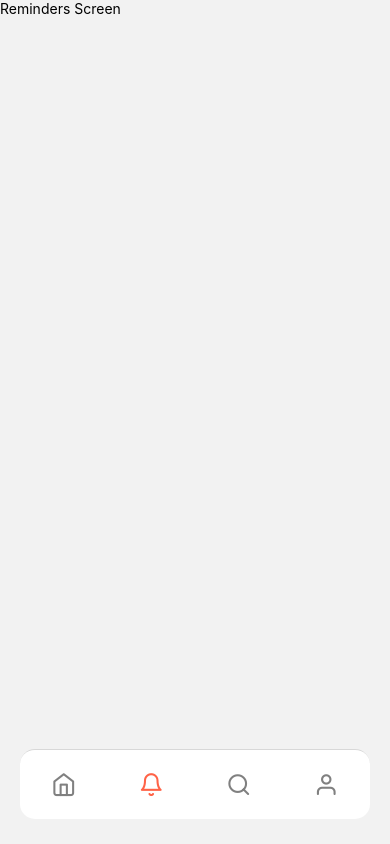
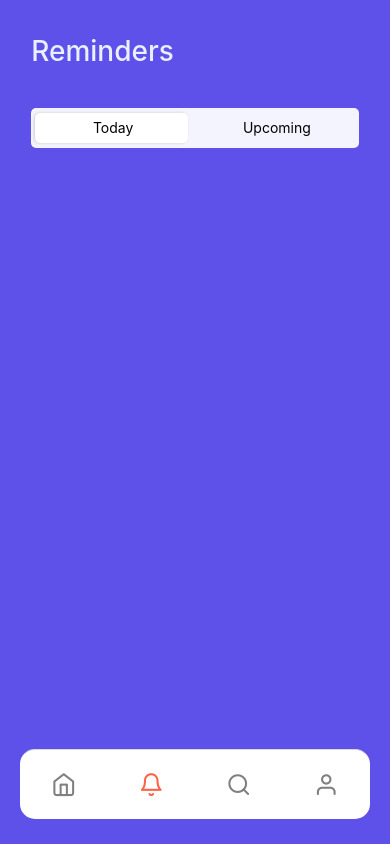
Before and after one commit to intromisan/PillMory, a React Native app: screen /Reminders in a window 390 px wide. Built offline with nearby package versions, Linux system fonts and the light colour scheme.

Commit message:
started building RemindersScreen

```diff
--- /dev/null
+++ b/src/components/RemindersScreen/ScreenNavigator.tsx
@@ -0,0 +1,59 @@
+import { StyleSheet, Text, View } from "react-native";
+import React from "react";
+import { COLORS } from "../../constants";
+import { Dimensions } from "react-native";
+
+const { width, height } = Dimensions.get("window");
+
+const ScreenNavigator = () => {
+  return (
+    <View style={styles.screenNavigator}>
+      <View style={styles.screenNavigatorItem}>
+        <Text>Today</Text>
+      </View>
+      <View style={styles.screenNavigatorItem}>
+        <Text>Upcoming</Text>
+      </View>
+      <View style={styles.activeBlock} />
+    </View>
+  );
+};
+
+export default ScreenNavigator;
+
+const styles = StyleSheet.create({
+  screenNavigator: {
+    backgroundColor: COLORS.backgroundLightColor,
+    marginHorizontal: width * 0.08,
+    flexDirection: "row",
+    justifyContent: "space-between",
+    marginTop: 40,
+    position: "relative",
+    height: 40,
+    borderRadius: 5,
+  },
+  screenNavigatorItem: {
+    flex: 1,
+    justifyContent: "center",
+    alignItems: "center",
+    zIndex: 4,
+  },
+  activeBlock: {
+    position: "absolute",
+    backgroundColor: "#ffffff",
+    top: 5,
+    left: 3.5,
+    width: (width - width * 0.16) / 2 - 10,
+    height: 30,
+    zIndex: 3,
+    borderRadius: 5,
+    shadowColor: "#ccccd6",
+    shadowOffset: {
+      width: -1,
+      height: 0,
+    },
+    shadowOpacity: 1,
+    shadowRadius: 3,
+    elevation: 10,
+  },
+});
--- a/src/screens/RemindersScreen.tsx
+++ b/src/screens/RemindersScreen.tsx
@@ -1,14 +1,31 @@
-import { StyleSheet, Text, View } from "react-native";
+import { StyleSheet, Text, SafeAreaView, Dimensions } from "react-native";
 import React from "react";
+import { COLORS } from "../constants";
+import ScreenNavigator from "../components/RemindersScreen/ScreenNavigator";
+
+const { width, height } = Dimensions.get("window");
 
 const RemindersScreen = () => {
   return (
-    <View>
-      <Text>Reminders Screen</Text>
-    </View>
+    <SafeAreaView style={styles.screenContainer}>
+      <Text style={styles.screenTitle}>Reminders</Text>
+      <ScreenNavigator />
+    </SafeAreaView>
   );
 };
 
 export default RemindersScreen;
 
-const styles = StyleSheet.create({});
+const styles = StyleSheet.create({
+  screenContainer: {
+    flex: 1,
+    backgroundColor: COLORS.backgroundColor,
+  },
+  screenTitle: {
+    marginTop: height * 0.04,
+    marginLeft: width * 0.08,
+    fontSize: 28,
+    fontWeight: "500",
+    color: COLORS.textLight,
+  },
+});
```
